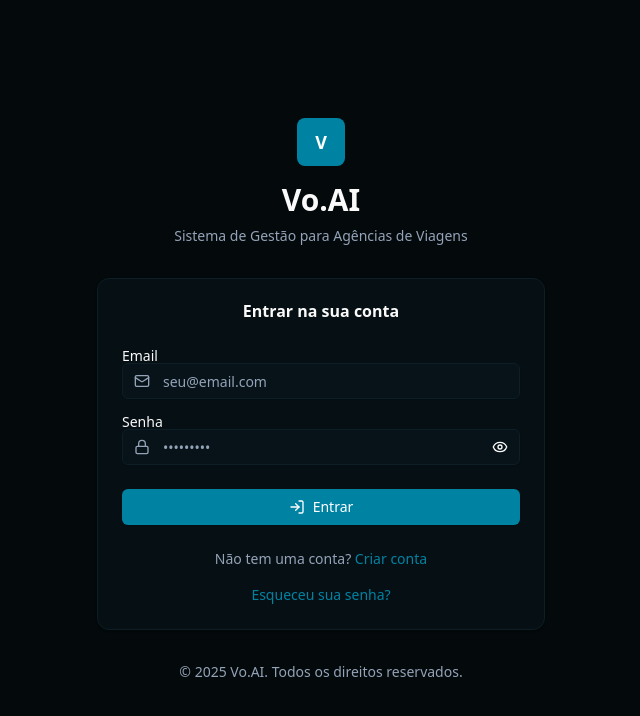
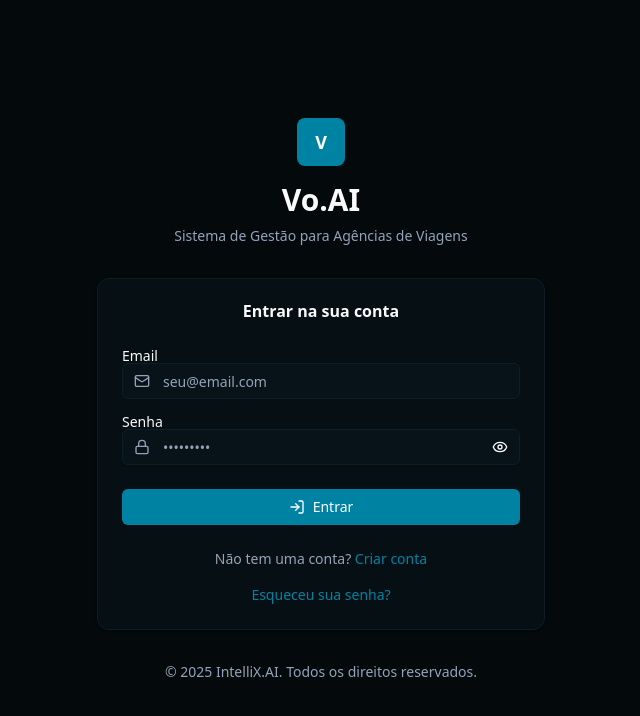
Before and after one commit to fmbp1981-hash/Vo.AI, a Next.js app: page /auth/login in a window 1280 px wide. Shown: the top 716 px of the page, without its empty margins (319-959 px from the left). Built offline with nearby package versions, Linux system fonts and the light colour scheme; no server answers.

Commit message:
fix: Footer login atualizado para IntelliX.AI

```diff
--- a/src/app/auth/login/page.tsx
+++ b/src/app/auth/login/page.tsx
@@ -220,7 +220,7 @@ export default function LoginPage() {
 
         {/* Footer */}
         <div className="text-center text-sm text-muted-foreground">
-          <p>&copy; {new Date().getFullYear()} Vo.AI. Todos os direitos reservados.</p>
+          <p>&copy; {new Date().getFullYear()} IntelliX.AI. Todos os direitos reservados.</p>
         </div>
       </div>
     </div>
```
